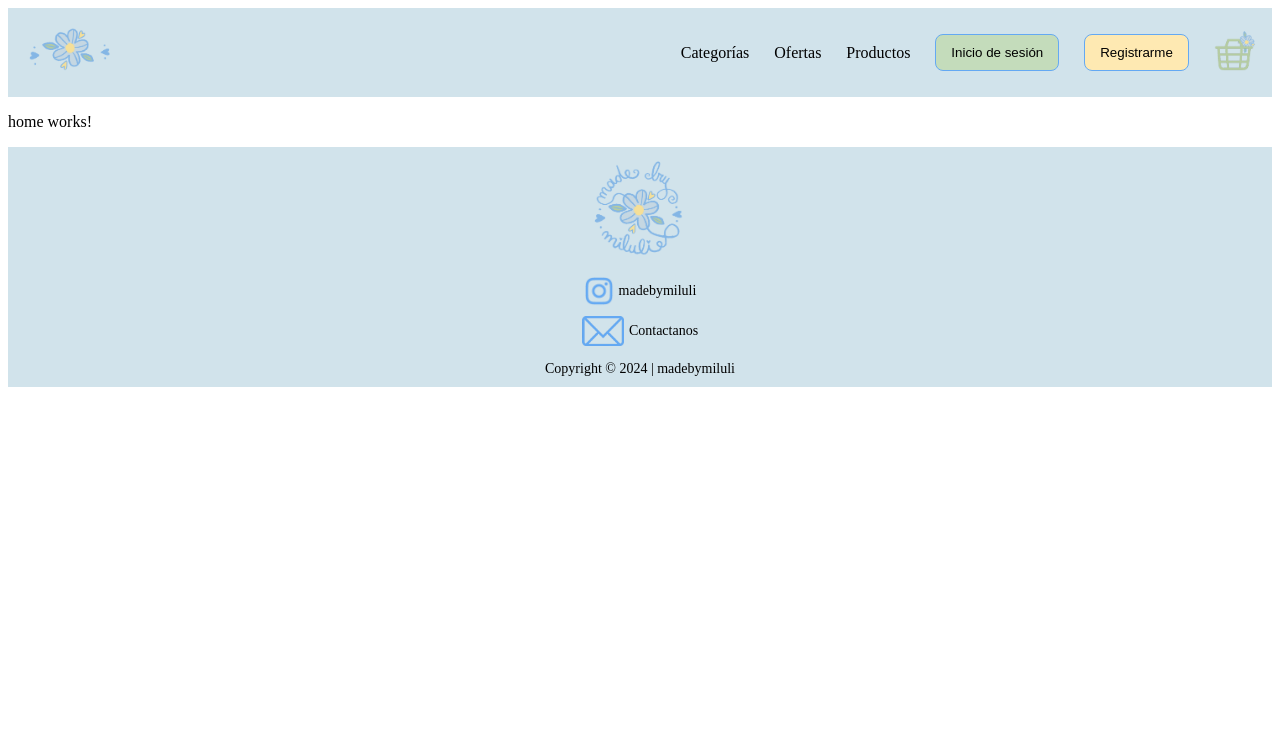
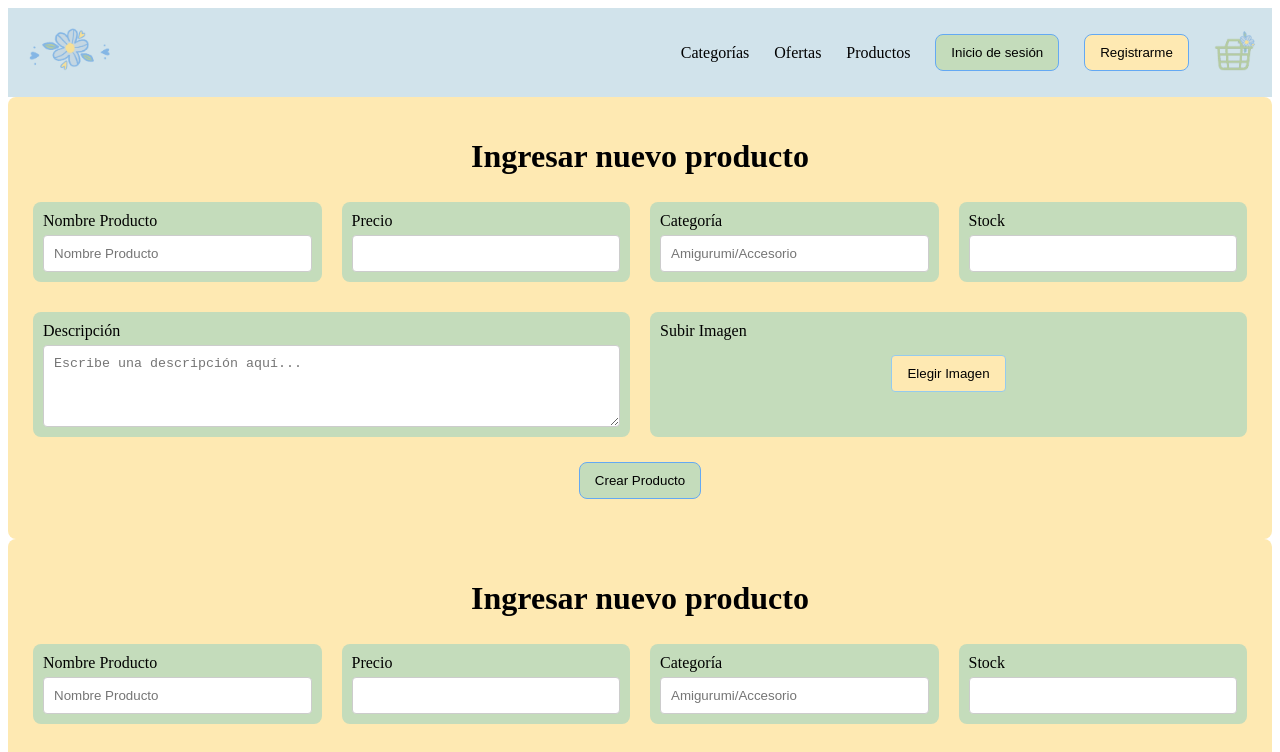
Before and after one commit to AceiteDeOliva/TPFinalMadeByMiluli, an Angular app in the folder e-commerce/: page /product-admin in a window 1280 px wide. Before the commit this address led to /home. Shown: the top 752 px of the page. Built offline with nearby package versions, Linux system fonts and the light colour scheme; data requests are answered from the project's data file.

Commit message:
diseño del form para productos
cree el componente product form que maneja el agregar productos por parte del admi, hice el htm y css falta todo el back

```diff
--- a/e-commerce/db.json
+++ b/e-commerce/db.json
@@ -23,6 +23,14 @@
       "cart": [],
       "purchaseHistory": [],
       "credential": "user"
+    },
+    {
+      "id": "df54",
+      "email": "milagrosabril.r@gmail.com",
+      "password": "mililomas",
+      "cart": [],
+      "purchaseHistory": [],
+      "credential": "user"
     }
   ]
 }
--- a/e-commerce/src/app/app.component.html
+++ b/e-commerce/src/app/app.component.html
@@ -2,6 +2,7 @@
 <div>
 <app-nav-bar></app-nav-bar>
 <router-outlet></router-outlet>
+<app-product-form></app-product-form>
 
 <app-footer class="footer"></app-footer>
 </div>
--- a/e-commerce/src/app/app.component.ts
+++ b/e-commerce/src/app/app.component.ts
@@ -4,6 +4,7 @@ import { NavBarComponent } from './component/nav-bar/nav-bar.component';
 import { HomeComponent } from './pages/home/home.component';
 import { CarritoComponent } from './component/carrito/carrito.component';
 import { FooterComponent } from "./component/footer/footer.component";
+import { ProductFormComponent } from "./component/product-form/product-form.component";
 
 
 
@@ -11,7 +12,7 @@ import { FooterComponent } from "./component/footer/footer.component";
 @Component({
   selector: 'app-root',
   standalone: true,
-  imports: [RouterOutlet, NavBarComponent, HomeComponent, CarritoComponent, FooterComponent],
+  imports: [RouterOutlet, NavBarComponent, HomeComponent, CarritoComponent, FooterComponent, ProductFormComponent],
   templateUrl: './app.component.html',
   styleUrl: './app.component.css'
 })
--- a/e-commerce/src/app/app.routes.ts
+++ b/e-commerce/src/app/app.routes.ts
@@ -1,3 +1,4 @@
+import { Component } from '@angular/core';
 import { Routes } from '@angular/router';
 import { HomeComponent } from './pages/home/home.component';
 import { CarritoComponent } from './component/carrito/carrito.component';
@@ -5,6 +6,7 @@ import { AppComponent } from './app.component';
 import { NavBarComponent } from './component/nav-bar/nav-bar.component';
 import { LoginPageComponent } from './pages/login-page/login-page.component';
 import { RegisterComponent } from './pages/register/register.component';
+import { ProductFormComponent } from './component/product-form/product-form.component';
 
 
 export const routes: Routes = [
@@ -13,6 +15,7 @@ export const routes: Routes = [
   {path:'home', component:HomeComponent},
   {path: 'login', component:LoginPageComponent},
   {path:'register', component:RegisterComponent},
+  {path:'product-admin',component:ProductFormComponent},//HAY QUE CAMBIAR EL COMPONENT PUSE ESTE PARA PRUEBAS
   {path:"**",redirectTo:"home"}, // This one has to go last
 
 ];
--- a/e-commerce/src/app/component/login-form/login-form.component.html
+++ b/e-commerce/src/app/component/login-form/login-form.component.html
@@ -6,7 +6,7 @@
       <input
         formControlName="email"
         id="email"
-        autocomplete="new-password"
+        autocomplete="email"
         type="email"
       />
     </div>
@@ -16,7 +16,7 @@
       <input
         formControlName="password"
         id="password"
-        autocomplete="new-password"
+        autocomplete="current-password"
         type="password"
       />
     </div>
--- /dev/null
+++ b/e-commerce/src/app/component/product-form/product-form.component.css
@@ -0,0 +1,87 @@
+form {
+    background-color: #FEE9B2;
+    border-radius: 8px;
+    padding: 20px;
+    padding-bottom: 20px;
+}
+h1{
+    text-align: center;
+}
+
+.form-control-container {
+    display: flex;
+    flex-wrap: wrap;
+    gap: 10px;
+    margin-bottom: 20px;
+}
+
+.form-control {
+    background-color: #C4DCBB;
+    display: flex;
+    flex-direction: column;
+    padding: 10px;
+    border-radius: 8px;
+    box-sizing: border-box;
+    flex: 1 0 150px;
+    margin: 5px;
+}
+
+
+.form-control label {
+    margin-bottom: 5px;
+
+}
+
+.form-control input {
+    width: auto;
+    padding: 10px;
+    border: 1px solid #ccc;
+    border-radius: 4px;
+}
+
+
+.form-control textarea {
+    width: auto;
+    padding: 10px;
+    border: 1px solid #ccc;
+    border-radius: 4px;
+    resize: vertical;
+}
+
+
+button {
+    background-color: #C4DCBB;
+    border: 1px solid rgb(100, 169, 243);
+    padding: 10px 15px;
+    cursor: pointer;
+    margin: 20px auto;
+    display: block;
+    color: #000000;
+    border-radius: 8px;
+}
+
+
+button:hover {
+    background-color: #95CBEE;
+    color: white;
+}
+
+.file-input {
+    display: none;
+}
+
+.custom-file-upload {
+    display: flex ;
+    padding: 10px 15px;
+    cursor: pointer;
+    border: 1px solid #95CBEE;
+    border-radius: 4px;
+    background-color: #FEE9B2;
+    color: #000000;
+    margin-top: 10px;
+}
+
+.custom-file-upload:hover {
+    background-color: #95CBEE;
+    color: white;
+}
--- /dev/null
+++ b/e-commerce/src/app/component/product-form/product-form.component.html
@@ -0,0 +1,87 @@
+<form>
+    <h1>Ingresar nuevo producto</h1>
+
+    <div class="form-control-container">
+        <div class="form-control">
+            <label for="productName">Nombre Producto</label>
+            <input
+                formControl="productName"
+                id="productName"
+                type="text"
+                placeholder="Nombre Producto"
+            />
+        </div>
+
+        <div class="form-control">
+            <label for="price">Precio</label>
+            <input
+                formControl="price"
+                id="price"
+                type="number"
+            />
+        </div>
+
+        <div class="form-control">
+            <label for="category">Categoría</label>
+            <input
+                formControl="category"
+                id="category"
+                type="text"
+                placeholder="Amigurumi/Accesorio"
+            />
+        </div>
+
+        <div class="form-control">
+            <label for="stock">Stock</label>
+            <input
+                formControl="stock"
+                id="stock"
+                type="number"
+            />
+        </div>
+    </div>
+
+    <div class="form-control-container">
+        <div class="form-control">
+            <label for="description">Descripción</label>
+            <textarea
+                formControl="description"
+                id="description"
+                rows="4"
+                placeholder="Escribe una descripción aquí..."
+            ></textarea>
+        </div>
+
+        <div class="form-control">
+            <label for="imagen">Subir Imagen</label>
+            <input
+                id="imagen"
+                type="file"
+                accept="image/*"
+                class="file-input"
+            />
+            <button type="button" class="custom-file-upload">Elegir Imagen</button>
+        </div>
+    </div>
+
+    <button type="submit"> Crear Producto</button>
+</form>
+
+<!--id: string;
+name: string;
+description: string;
+price: number;
+category: string;
+stock: number;
+image: string;
+
+<div>
+        <label for="image">Upload Image:</label>
+        <input formControl="image" type="file" id="imagen" (change)="onFileSelected($event)" />
+      </div>
+       Display the image preview
+     <div *ngIf="imagePreviewUrl">
+       <h3>Image Preview:</h3>
+       <img [src]="imagePreviewUrl" alt="Image Preview" style="max-width: 300px; max-height: 300px;" />
+</div>
+-->
--- a/e-commerce/src/app/component/register-form/register-form.component.html
+++ b/e-commerce/src/app/component/register-form/register-form.component.html
@@ -27,7 +27,7 @@
       <input
         formControlName="email"
         id="email"
-        autocomplete=on
+        autocomplete="email"
         type="email"
       />
     </div>
@@ -37,7 +37,7 @@
       <input
         formControlName="password"
         id="password"
-        autocomplete=on
+        autocomplete="new-password"
         type="password"
       />
     </div>
```
Also changed, not shown: e-commerce/src/app/component/product-form/product-form.component.ts (added, +12 -0 lines), e-commerce/src/app/models/product.ts (added, +9 -0 lines), e-commerce/src/app/services/product.service.ts (added, +17 -0 lines), 2 other files (tests, documents, lock files or other folders).
